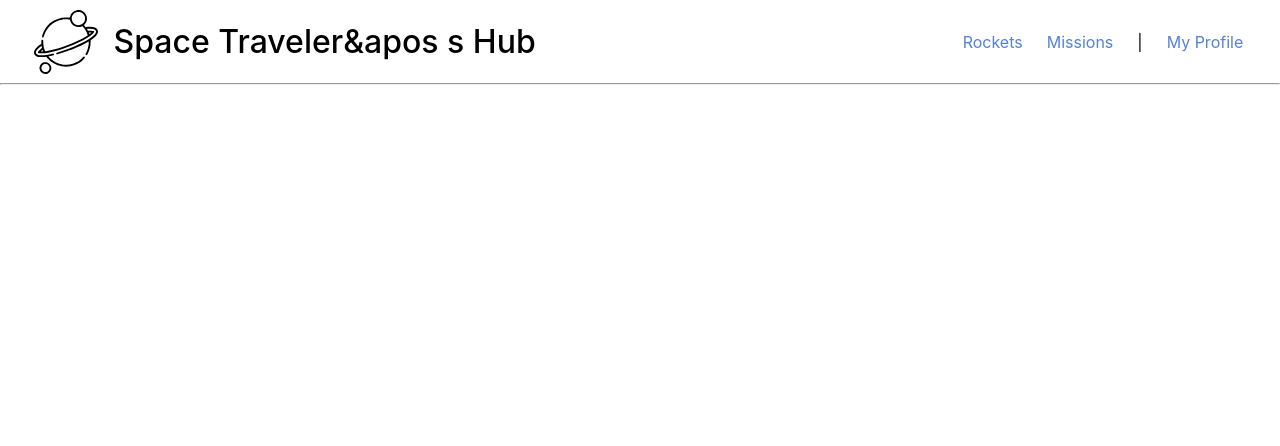
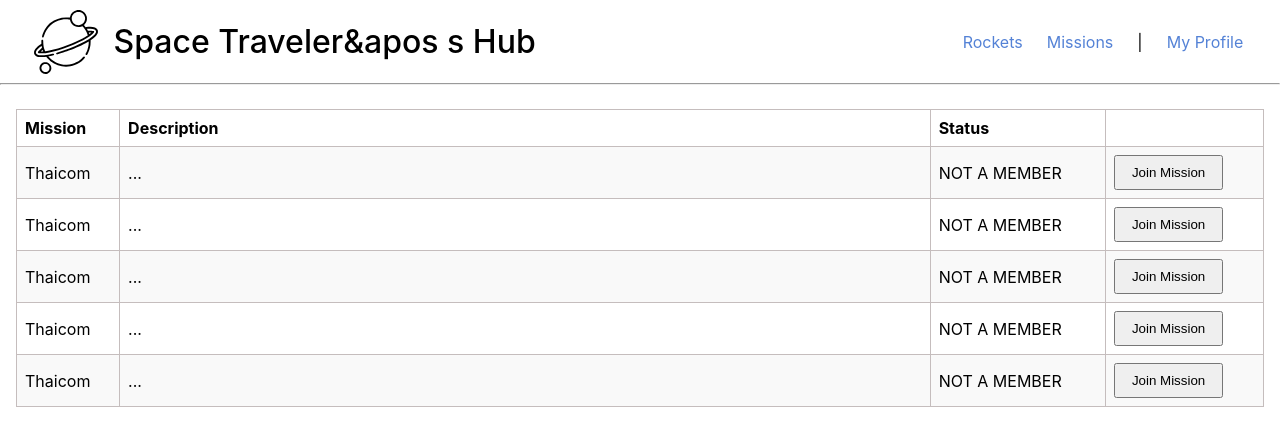
Before and after one commit to Javed-Shahbaz/React-Group-Project, a React (Create React App) app: page /Missions in a window 1280 px wide. Shown: the top 446 px of the page. Built offline with nearby package versions, Linux system fonts and the light colour scheme.

Commit message:
Add Mission.jsx files

```diff
--- a/package.json
+++ b/package.json
@@ -3,12 +3,13 @@
   "version": "0.1.0",
   "private": true,
   "dependencies": {
+    "@reduxjs/toolkit": "^1.9.5",
     "@testing-library/jest-dom": "^5.16.5",
     "@testing-library/react": "^13.4.0",
     "@testing-library/user-event": "^13.5.0",
     "react": "^18.2.0",
     "react-dom": "^18.2.0",
-    "react-redux": "^8.0.5",
+    "react-redux": "^8.0.7",
     "react-router-dom": "^6.11.2",
     "react-scripts": "5.0.1",
     "redux-logger": "^3.0.6",
--- a/src/App.js
+++ b/src/App.js
@@ -1,12 +1,15 @@
-import './App.css';
-import { BrowserRouter, Routes } from 'react-router-dom';
+import React from 'react';
+import { BrowserRouter, Routes, Route } from 'react-router-dom';
 import NavLink from './components/NavLink';
+import Missions from './components/pages/Mission/Missions';
 
 function App() {
   return (
     <BrowserRouter>
       <NavLink />
-      <Routes />
+      <Routes>
+        <Route path="/Missions" element={<Missions />} />
+      </Routes>
     </BrowserRouter>
   );
 }
--- /dev/null
+++ b/src/components/pages/Mission/Missions.css
@@ -0,0 +1,53 @@
+table {
+  width: 100%;
+  border-collapse: collapse;
+  border: 1px solid #c5bdbd;
+  align-items: center;
+  justify-items: center;
+}
+
+th,
+td {
+  padding: 0.5rem;
+  text-align: left;
+  border: 1px solid #c5bdbd;
+}
+
+tr {
+  background: #f9f9f9;
+}
+
+tr:nth-child(even) {
+  background: #fff;
+}
+
+th {
+  font-weight: bold;
+  position: sticky;
+  top: 0;
+  background-color: #fff;
+}
+
+.main-container {
+  display: flex;
+  padding: 1rem;
+  align-content: center;
+  align-items: center;
+  width: auto;
+  justify-items: center;
+}
+
+.container-description {
+  width: 65%;
+}
+
+button {
+  padding: 8px 16px;
+  cursor: pointer;
+}
+
+button.Leave {
+  padding: 8px 16px;
+  border: 0.1rem solid #f00;
+  color: #f00;
+}
--- /dev/null
+++ b/src/components/pages/Mission/Missions.jsx
@@ -0,0 +1,50 @@
+import React from 'react';
+import { useSelector, useDispatch } from 'react-redux';
+import './Missions.css';
+import { updateMissionStatus } from '../../../redux/missions/missionsSlice';
+
+const Missions = () => {
+  const missionView = useSelector((state) => state.missionData.missionData);
+  const dispatch = useDispatch();
+
+  const handleJoin = (missionId, status) => {
+    const newStatus = status === 'active member' ? 'NOT A MEMBER' : 'active member';
+    dispatch(updateMissionStatus({ missionId, status: newStatus }));
+  };
+
+  const view = missionView.map((data) => (
+    <tr className="container" key={data.id}>
+      <td className="container-title">{data.title}</td>
+      <td className="container-description">{data.Description}</td>
+      <td className={data.status === 'active member' ? 'active' : 'inactive'}>
+        {data.status}
+      </td>
+      <td>
+        <button
+          type="button"
+          onClick={() => handleJoin(data.id, data.status)}
+          className={data.status === 'active member' ? 'Leave Mission' : 'Join Mission'}
+        >
+          {data.status === 'active member' ? 'Leave Mission' : 'Join Mission'}
+        </button>
+      </td>
+    </tr>
+  ));
+
+  return (
+    <div className="main-container">
+      <table>
+        <thead>
+          <tr>
+            <th className="container-title">Mission</th>
+            <th className="container-title">Description</th>
+            <th className="container-title">Status</th>
+          </tr>
+        </thead>
+        <tbody>{view}</tbody>
+      </table>
+    </div>
+  );
+};
+
+export default Missions;
--- a/src/index.js
+++ b/src/index.js
@@ -1,17 +1,15 @@
 import React from 'react';
 import ReactDOM from 'react-dom/client';
+import { Provider } from 'react-redux';
 import './index.css';
 import App from './App';
-import reportWebVitals from './reportWebVitals';
+import store from './redux/store';
 
 const root = ReactDOM.createRoot(document.getElementById('root'));
 root.render(
   <React.StrictMode>
-    <App />
+    <Provider store={store}>
+      <App />
+    </Provider>
   </React.StrictMode>,
 );
-
-// If you want to start measuring performance in your app, pass a function
-// to log results (for example: reportWebVitals(console.log))
-// or send to an analytics endpoint. Learn more: https://bit.ly/CRA-vitals
-reportWebVitals();
--- /dev/null
+++ b/src/redux/missions/missionsSlice.js
@@ -0,0 +1,59 @@
+import { createSlice } from '@reduxjs/toolkit';
+
+const initialState = {
+  missionData: [
+    {
+      id: 0,
+      title: 'Thaicom',
+      Description: '...',
+      status: 'NOT A MEMBER',
+    },
+    {
+      id: 1,
+      title: 'Thaicom',
+      Description: '...',
+      status: 'NOT A MEMBER',
+    },
+    {
+      id: 2,
+      title: 'Thaicom',
+      Description: '...',
+      status: 'NOT A MEMBER',
+    },
+    {
+      id: 3,
+      title: 'Thaicom',
+      Description: '...',
+      status: 'NOT A MEMBER',
+    },
+    {
+      id: 4,
+      title: 'Thaicom',
+      Description: '...',
+      status: 'NOT A MEMBER',
+    },
+  ],
+};
+
+const missionsSlice = createSlice({
+  name: 'missionData',
+  initialState,
+  reducers: {
+    addMission: (state, action) => {
+      state.missionData.push(action.payload);
+    },
+    removeMission: (state, action) => {
+      state.missionData = state.missionData.filter((missionData) => missionData.id !== action.payload);
+    },
+    updateMissionStatus: (state, action) => {
+      const { missionId, status } = action.payload;
+      const mission = state.missionData.find((missionData) => missionData.id === missionId);
+      if (mission) {
+        mission.status = status;
+      }
+    },
+  },
+});
+
+export const { addMission, removeMission, updateMissionStatus } = missionsSlice.actions;
+export default missionsSlice.reducer;
--- /dev/null
+++ b/src/redux/store.js
@@ -0,0 +1,10 @@
+import { configureStore } from '@reduxjs/toolkit';
+import missionsReducer from './missions/missionsSlice';
+
+const store = configureStore({
+  reducer: {
+    missionData: missionsReducer,
+  },
+});
+
+export default store;
```
Also changed, not shown: .eslintrc.json, src/components/pages/Mission/Mission.js (added), 1 other file (tests, documents, lock files or other folders).
